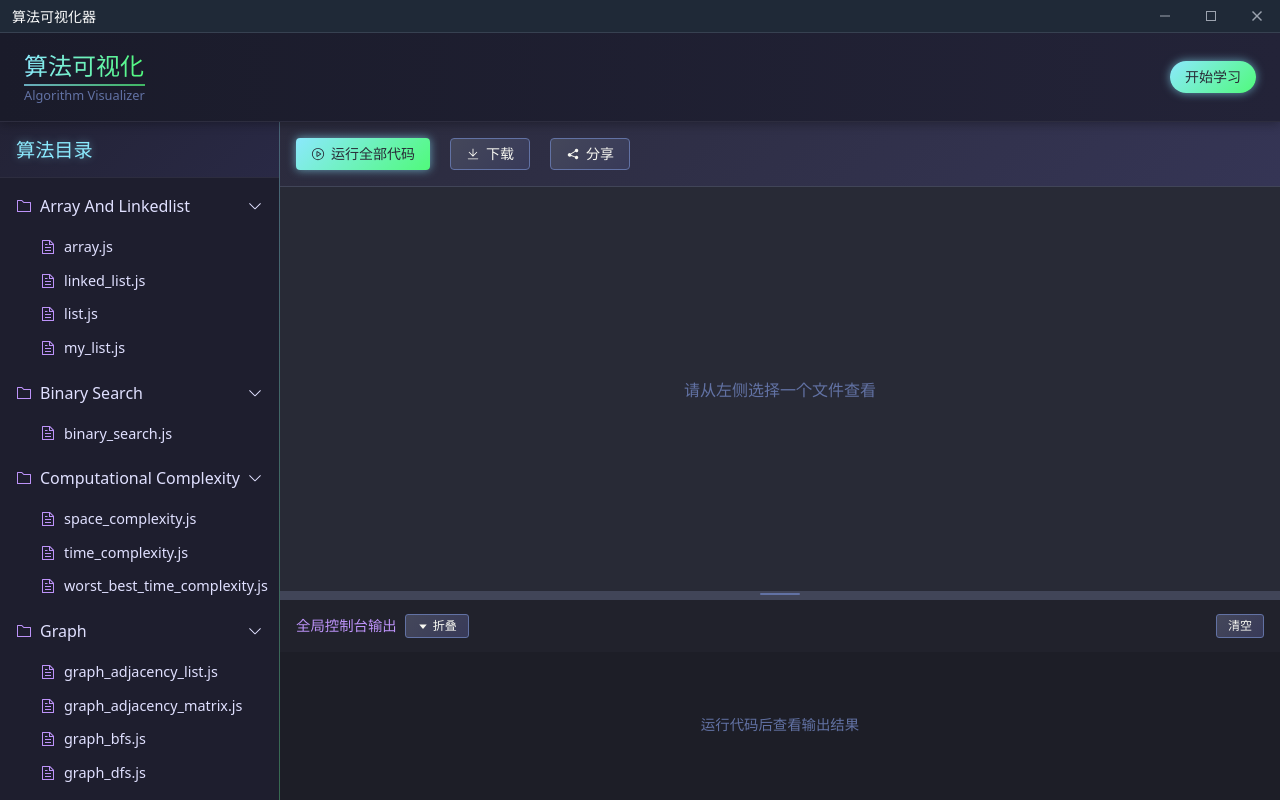
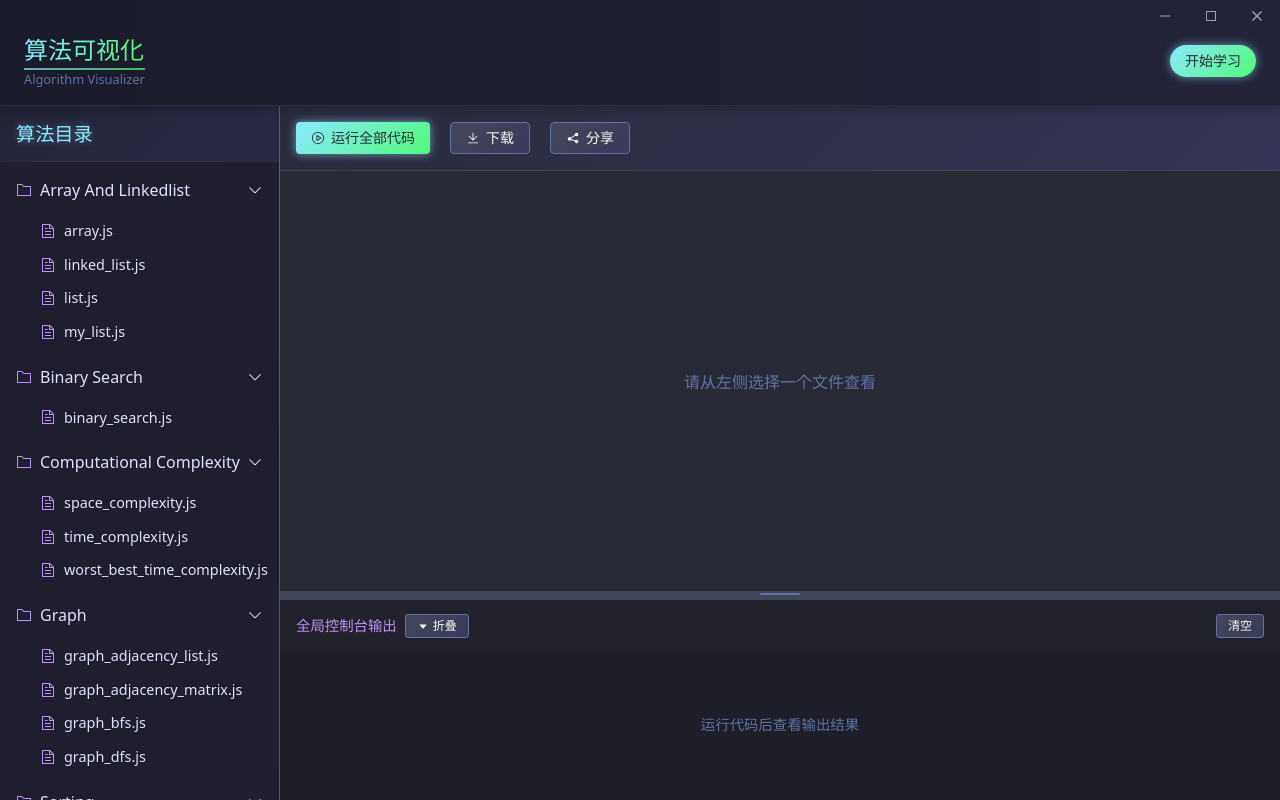
Before and after one commit to hongliangsam/algorithm-visualizer-tauri, a Vue app: page / in a window 1280 px wide. Built offline with nearby package versions, Linux system fonts and the light colour scheme.

Commit message:
无边框样式的自定义控制栏样式调整：优化自定义标题栏和首页样式，调整标题文本注释，更新标题栏背景为渐变色，修改首页的内边距设置，移除冗余边框样式。

```diff
--- a/src/components/CustomTitleBar.vue
+++ b/src/components/CustomTitleBar.vue
@@ -2,7 +2,7 @@
   <div class="titlebar">
     <!-- 标题部分 -->
     <div class="titlebar-title">
-      算法可视化器
+      <!-- 算法可视化器 -->
     </div>
 
     <!-- 窗口控制按钮 -->
@@ -262,7 +262,7 @@ onBeforeUnmount(() => {
 /* 现代化标题栏样式 */
 .titlebar {
   height: 32px;
-  background: #1f2937;
+  background: linear-gradient(90deg, #1a1b2a, #232338);
   display: flex;
   justify-content: space-between;
   align-items: center;
@@ -273,7 +273,7 @@ onBeforeUnmount(() => {
   right: 0;
   user-select: none;
   z-index: 9999;
-  border-bottom: 1px solid #374151;
+  /* border-bottom: 1px solid #374151; */
   -webkit-app-region: drag; /* 使用CSS控制拖拽区域作为备用 */
 }
 
--- a/src/views/HomePage.vue
+++ b/src/views/HomePage.vue
@@ -52,7 +52,7 @@ const handleFileSelect = (file) => {
   display: flex;
   justify-content: space-between;
   align-items: center;
-  padding: 16px 24px;
+  padding: 0 24px 16px 24px;
   background: linear-gradient(90deg, #1a1b2a, #232338);
   border-bottom: 1px solid #2d2d3f;
   box-shadow: 0 2px 10px rgba(0, 0, 0, 0.3);
```
